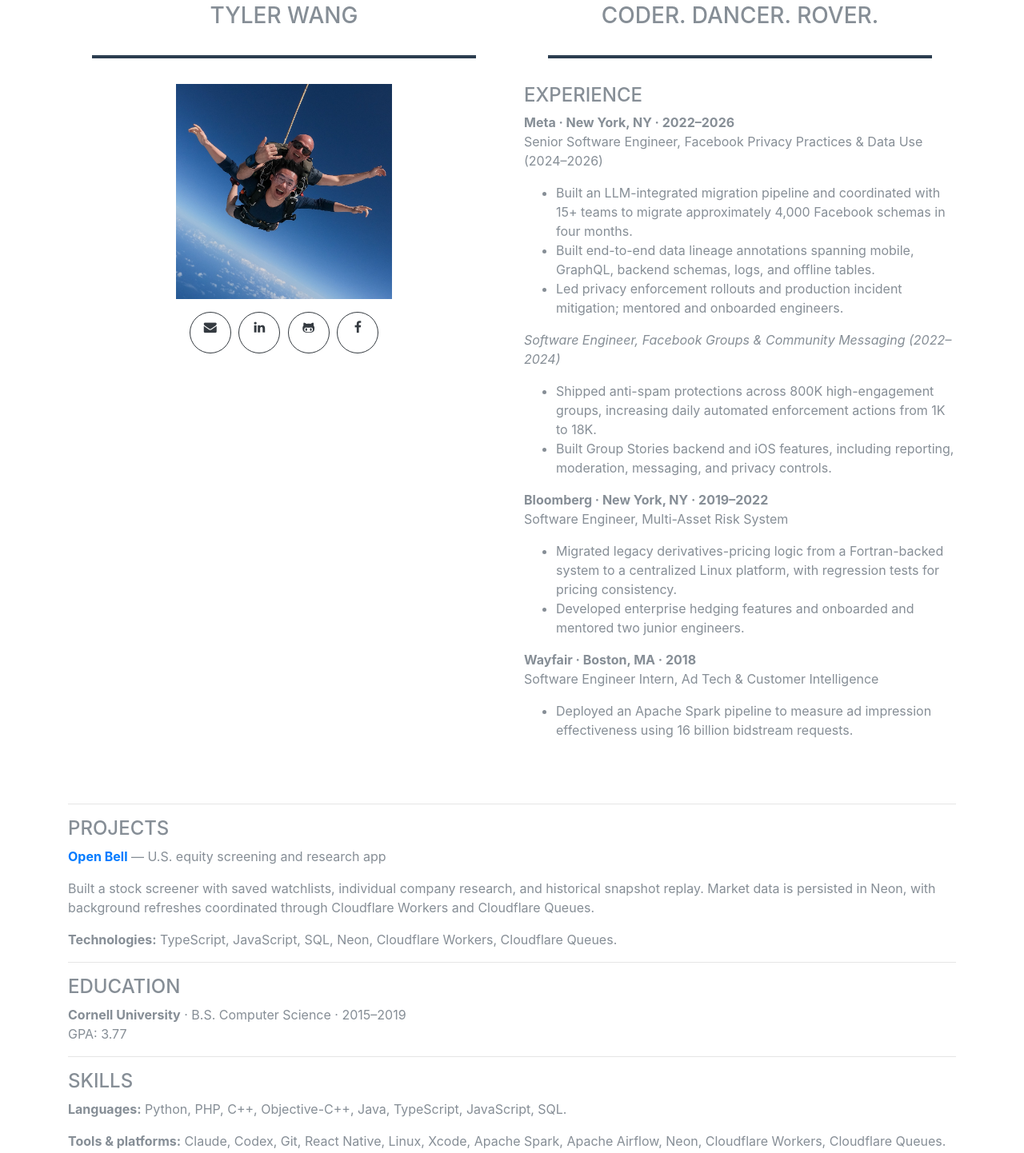
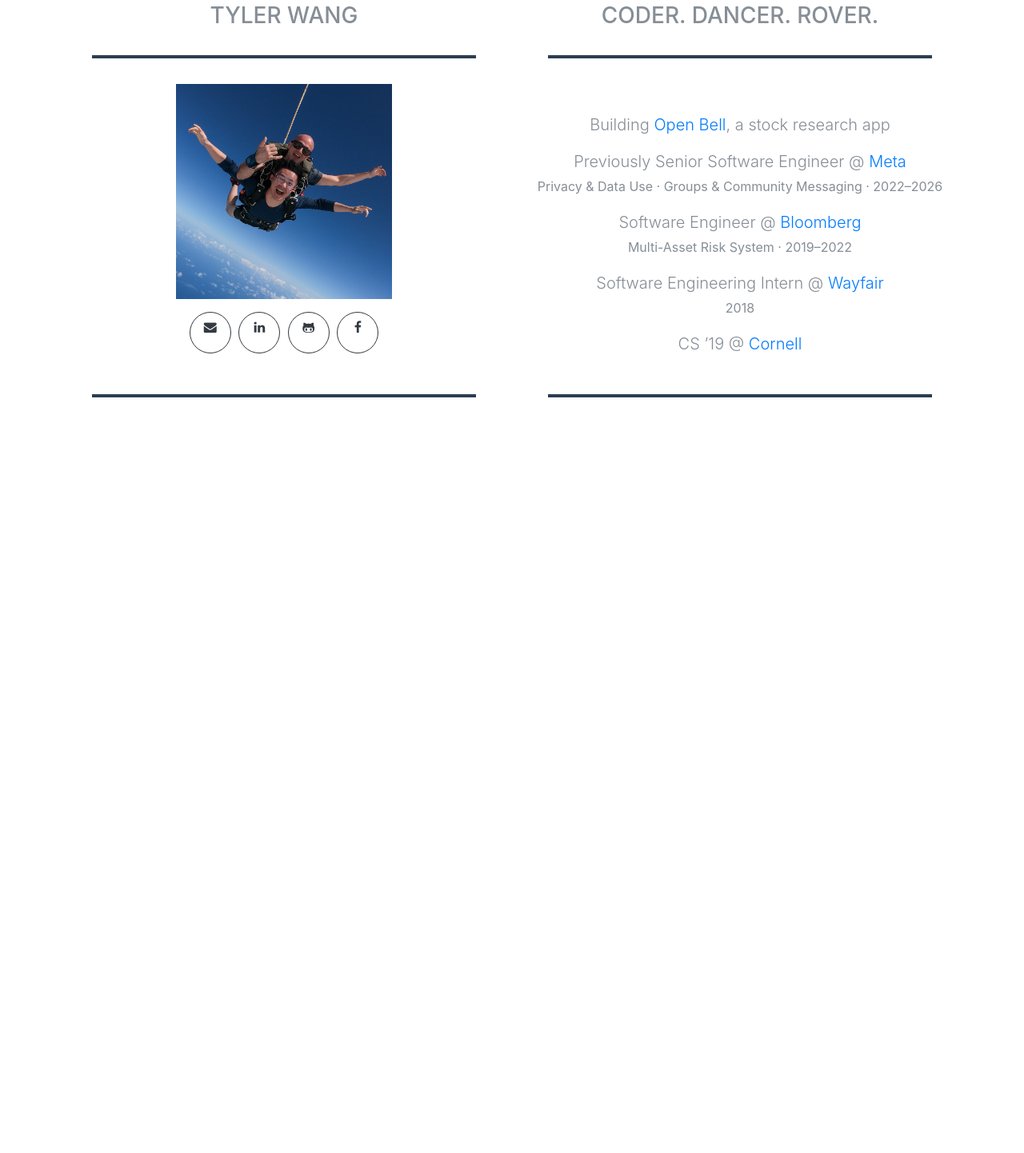
Before and after one commit to tw325/tw325.github.io, a website with bundled scripts: page index.html in a window 1280 px wide. Shown: the part 45-1487 px from the top of the page at 80% size. After the commit the page ends 800 px from the top, so only its background shows below. Built offline with nearby package versions, Linux system fonts and the light colour scheme.

Commit message:
Simplify homepage to high-level personal and career updates

```diff
--- a/index.html
+++ b/index.html
@@ -79,48 +79,35 @@
           </div>
           <div class="col-md-6 col-lg-6">
             <hr class="star-dark">
-            <div class="text-left">
-              <h4 class="text-uppercase">Experience</h4>
-              <p><strong>Meta · New York, NY · 2022–2026</strong><br>
-                Senior Software Engineer, Facebook Privacy Practices &amp; Data Use (2024–2026)</p>
-              <ul>
-                <li>Built an LLM-integrated migration pipeline and coordinated with 15+ teams to migrate approximately 4,000 Facebook schemas in four months.</li>
-                <li>Built end-to-end data lineage annotations spanning mobile, GraphQL, backend schemas, logs, and offline tables.</li>
-                <li>Led privacy enforcement rollouts and production incident mitigation; mentored and onboarded engineers.</li>
-              </ul>
-              <p><em>Software Engineer, Facebook Groups &amp; Community Messaging (2022–2024)</em></p>
-              <ul>
-                <li>Shipped anti-spam protections across 800K high-engagement groups, increasing daily automated enforcement actions from 1K to 18K.</li>
-                <li>Built Group Stories backend and iOS features, including reporting, moderation, messaging, and privacy controls.</li>
-              </ul>
-              <p><strong>Bloomberg · New York, NY · 2019–2022</strong><br>
-                Software Engineer, Multi-Asset Risk System</p>
-              <ul>
-                <li>Migrated legacy derivatives-pricing logic from a Fortran-backed system to a centralized Linux platform, with regression tests for pricing consistency.</li>
-                <li>Developed enterprise hedging features and onboarded and mentored two junior engineers.</li>
-              </ul>
-              <p><strong>Wayfair · Boston, MA · 2018</strong><br>
-                Software Engineer Intern, Ad Tech &amp; Customer Intelligence</p>
-              <ul>
-                <li>Deployed an Apache Spark pipeline to measure ad impression effectiveness using 16 billion bidstream requests.</li>
-              </ul>
-            </div>
+            <hr class="star-light">
+            <p class="lead">
+              Building <a href="https://open-bell-watchlist.kingskytime.chatgpt.site" target="_blank" rel="noopener noreferrer">Open Bell</a>, a stock research app
+            </p>
+            <p class="lead">
+              Previously Senior Software Engineer @
+              <a href="https://about.meta.com/" target="_blank" rel="noopener noreferrer">Meta</a><br>
+              <small>Privacy &amp; Data Use · Groups &amp; Community Messaging · 2022–2026</small>
+            </p>
+            <p class="lead">
+              Software Engineer @
+              <a href="https://www.bloomberg.com/company/" target="_blank" rel="noopener noreferrer">Bloomberg</a><br>
+              <small>Multi-Asset Risk System · 2019–2022</small>
+            </p>
+            <p class="lead">
+              Software Engineering Intern @
+              <a href="https://www.wayfair.com/" target="_blank" rel="noopener noreferrer">Wayfair</a><br>
+              <small>2018</small>
+            </p>
+            <p class="lead">
+              CS ’19 @
+              <a href="https://www.cs.cornell.edu/" target="_blank" rel="noopener noreferrer">Cornell</a>
+            </p>
           </div>
-          <div class="col-12 text-left mt-5">
-            <hr>
-            <h4 class="text-uppercase">Projects</h4>
-            <p><strong><a href="https://open-bell-watchlist.kingskytime.chatgpt.site" target="_blank" rel="noopener noreferrer">Open Bell</a></strong> — U.S. equity screening and research app</p>
-            <p>Built a stock screener with saved watchlists, individual company research, and historical snapshot replay. Market data is persisted in Neon, with background refreshes coordinated through Cloudflare Workers and Cloudflare Queues.</p>
-            <p><strong>Technologies:</strong> TypeScript, JavaScript, SQL, Neon, Cloudflare Workers, Cloudflare Queues.</p>
-
-            <hr>
-            <h4 class="text-uppercase">Education</h4>
-            <p><strong>Cornell University</strong> · B.S. Computer Science · 2015–2019<br>GPA: 3.77</p>
-
-            <hr>
-            <h4 class="text-uppercase">Skills</h4>
-            <p><strong>Languages:</strong> Python, PHP, C++, Objective-C++, Java, TypeScript, JavaScript, SQL.</p>
-            <p><strong>Tools &amp; platforms:</strong> Claude, Codex, Git, React Native, Linux, Xcode, Apache Spark, Apache Airflow, Neon, Cloudflare Workers, Cloudflare Queues.</p>
+          <div class="col-md-6 col-lg-6">
+            <hr class="star-dark">
+          </div>
+          <div class="col-md-6 col-lg-6">
+            <hr class="star-dark">
           </div>
 
         </div>
```
